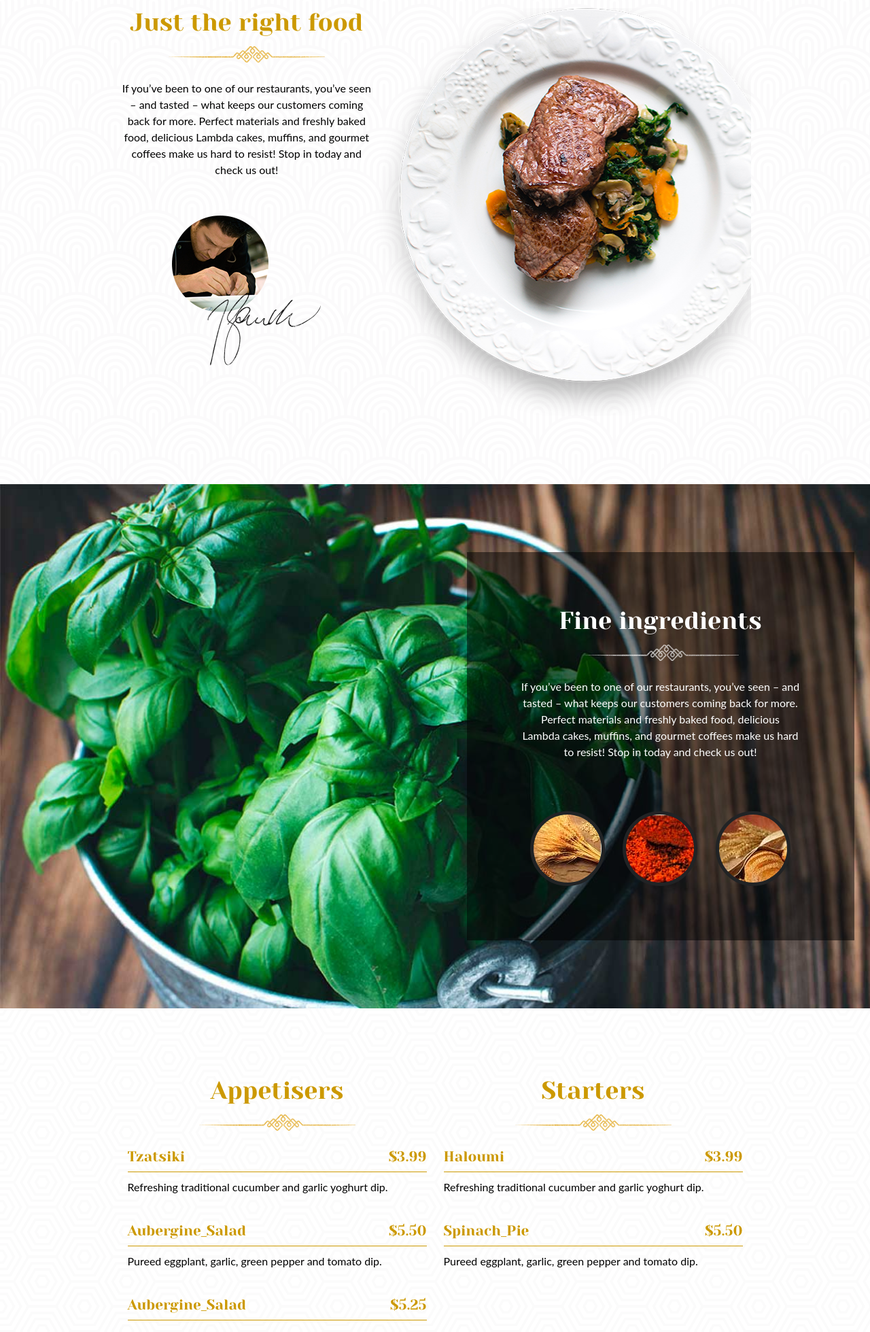
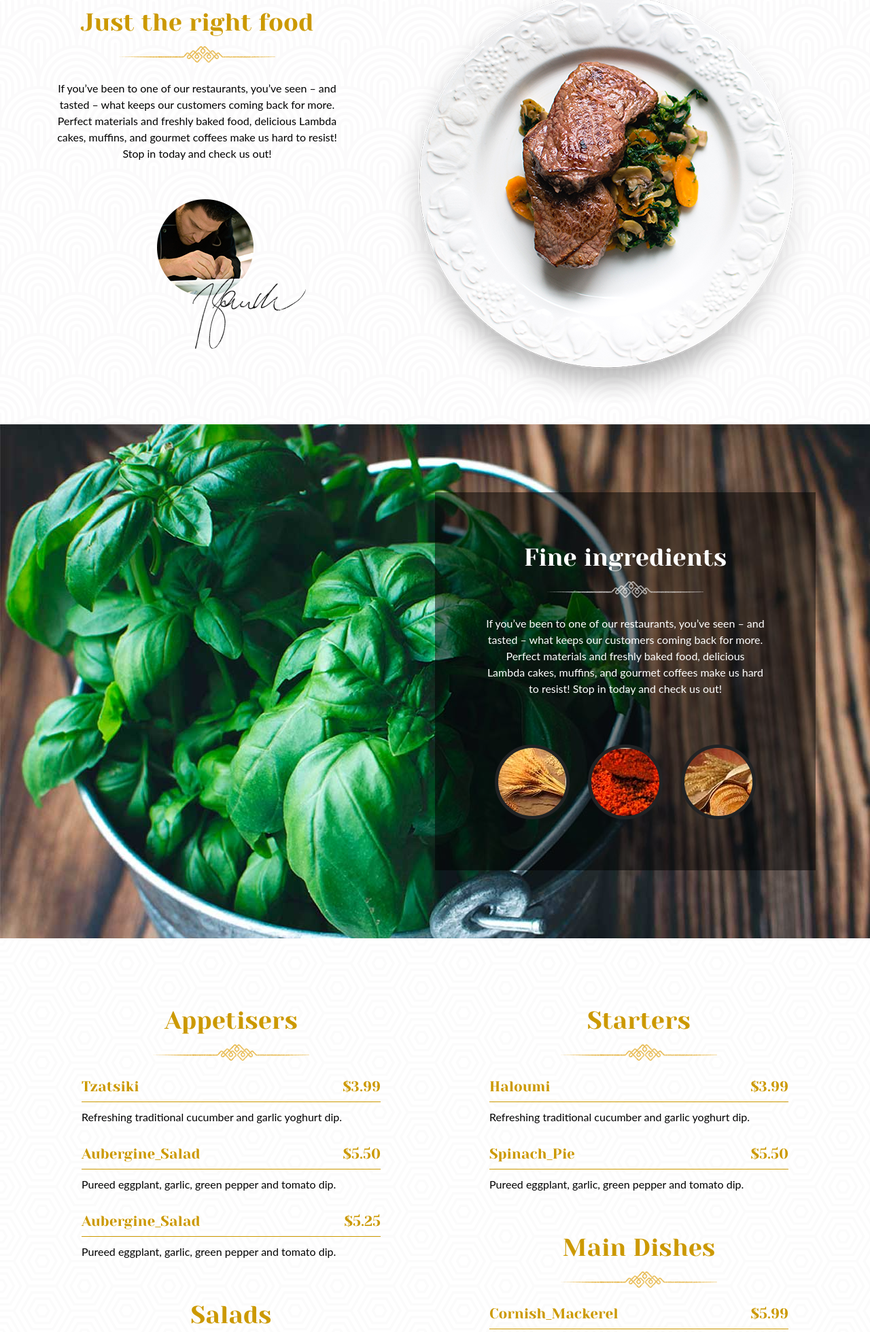
Before and after one commit to UlakhovichKate/markup-1, a plain HTML site: page index.html in a window 1280 px wide. Shown: the part 841-2800 px from the top of the page at 68% size. Drawn offline with Linux system fonts and the light colour scheme; a web font is replaced by a local one.

Commit message:
px in px

```diff
--- a/index.html
+++ b/index.html
@@ -81,6 +81,7 @@
       </section>
       <section class="menu" id="menu">
         <div class="container flex">
+          <div>
             <div class="menu_theme">
               <h2 class="gold">Appetisers</h2>
               <div class="dish_name gold flex">
@@ -100,19 +101,6 @@
               <p>Pureed eggplant, garlic, green pepper and tomato dip.</p>
             </div>
             <div class="menu_theme">
-            <h2 class="gold">Starters</h2>
-            <div class="dish_name gold flex">
-              <h3>Haloumi</h3>
-              <span>$3.99</span>
-            </div>
-            <p>Refreshing traditional cucumber and garlic yoghurt dip.</p>
-            <div class="dish_name gold flex">
-              <h3>Spinach_Pie</h3>
-              <span>$5.50</span>
-            </div>
-            <p>Pureed eggplant, garlic, green pepper and tomato dip.</p>
-          </div>
-          <div class="menu_theme">
               <h2 class="gold">Salads</h2>
               <div class="dish_name gold flex">
                 <h3>Olive_Special</h3>
@@ -127,6 +115,21 @@
               <div class="dish_name gold flex">
                 <h3>Gusto_Salad</h3>
                 <span>$5.25</span>
+              </div>
+              <p>Pureed eggplant, garlic, green pepper and tomato dip.</p>
+            </div>
+          </div>
+          <div>
+            <div class="menu_theme">
+              <h2 class="gold">Starters</h2>
+              <div class="dish_name gold flex">
+                <h3>Haloumi</h3>
+                <span>$3.99</span>
+              </div>
+              <p>Refreshing traditional cucumber and garlic yoghurt dip.</p>
+              <div class="dish_name gold flex">
+                <h3>Spinach_Pie</h3>
+                <span>$5.50</span>
               </div>
               <p>Pureed eggplant, garlic, green pepper and tomato dip.</p>
             </div>
@@ -154,6 +157,7 @@
               <p>Refreshing traditional cucumber and garlic yoghurt dip.</p>
             </div>
           </div>
+        </div>
       </section>
       <section class="reviews">
         <div class="container">
@@ -178,8 +182,8 @@
             <h2 class="gold">Just the right food</h2>
             <p>If you’ve been to one of our restaurants, you’ve seen –
                and tasted – what keeps our customers coming back for
-                more. Perfect materials and freshly baked food.
-                Delicious Lambda cakes,  muffins, and gourmet coffees make us hard
+                more. Perfect materials and freshly baked food.</p>
+            <p> Delicious Lambda cakes,  muffins, and gourmet coffees make us hard
                 to resist! Stop in today and check us out! Perfect materials and freshly
                  baked food.</p>
             <form class="flex">
--- a/styles/style.css
+++ b/styles/style.css
@@ -10,6 +10,10 @@
   font-family: 'Gentium-Basic';
   src: url('../fonts/Gentium-Basic/GenBasB.ttf');
 }
+@font-face {
+  font-family: 'open-sans';
+  src: url('../fonts/open-sans/OpenSans-Regular.ttf');
+}
 body{
   margin: 0;
   padding: 0;
@@ -17,15 +21,15 @@ body{
   background-image: url('../images/pattern.png');
 }
 .container{
-  max-width: 1600px;
+  max-width: 1200px;
   margin:auto;
   text-align: center;
-  padding: 0 175px;
+  padding: 0;
   background-size: cover;
 }
 main .container{
   padding-top: 100px;
-  padding-bottom: 100px;
+  padding-bottom: 70px;
 }
 .flex{
   display: flex;
@@ -98,7 +102,7 @@ li{
 }
 /*************************************************header */
 header .navigation{
-  background-image: linear-gradient(rgba(0,0,0,1), rgba(0,0,0,0));
+  background-image: linear-gradient(rgba(0,0,0,0.7), rgba(0,0,0,0));
 }
 nav li{
   border-top: 3px solid rgba(0,0,0,0);
@@ -150,33 +154,43 @@ header{
   border: 1px solid #fff;
 }
 /************************************************ cook */
+.about .container{
+  position: relative;
+  padding-bottom: 12px;
+}
 .image_with_plate{
   width: 620px;
   height: 600px;
   background-image: url("../images/plate.png");
+  position: relative;
+  top:-20px;
 }
 .cooker{
   width: 420px;
+  position: relative;
 }
 .cooker img{
   margin-top: 55px;
+  position: relative;
+  left: 50px;
 }
 /************************************************* ingredients */
-.ingredients .container{
+.ingredients {
   background-image: url("../images/ingred.jpg");
   position: relative;
 }
 .ingredients .block{
   width:410px;
-  padding: 80px;
+  padding: 75px;
   background-color: rgba(0,0,0,0.5);
+  margin-bottom: 30px;
 }
 .ingredients p, .ingredients h2{
   color: #fff;
 }
 .block{
   position: relative;
-  left: 55%;
+  left: 50%;
 }
 .food_images div{
   width: 100px;
@@ -185,7 +199,7 @@ header{
   border: 5px solid #212325;
   overflow: hidden;
   background-position: 50%;
-  margin-top: 75px;
+  margin-top: 70px;
 }
 /****************************************** menu */
 .menu{
@@ -193,12 +207,15 @@ header{
 }
 .menu .container{
   flex-wrap: wrap;
+  padding-bottom: 30px;
 }
 .menu_theme{
   width: 440px;
+  margin-bottom: 30px;
 }
 .menu_theme p{
   text-align: left;
+  padding: 10px 0 30px;
 }
 .dish_name{
   border-bottom: 1px solid #cc9900;
@@ -207,11 +224,8 @@ header{
 .menu h3, .menu span{
   padding: 0 0 10px;
 }
-.menu p{
-  padding: 10px 0 40px;
-}
 /******************************************* REVIEWS */
-.reviews .container{
+.reviews{
   background-image: url("../images/rew.jpg");
 }
 .inf_block{
@@ -227,15 +241,19 @@ header{
   font-family: 'Gentium-Basic';
   color: #dde0df;
 }
+/****************************************************** reserved*/
 .info_reserved{
   width: 435px;
+}
+.info_reserved p{
+  padding-bottom: 10px;
 }
 form label{
   display: block;
   color: #cc9900;
   font-weight: 700;
   margin: 30px 0 10px;
-  font-style: 'Lato';
+  font-family: 'open-sans';
 }
 form{
   text-align: left;
```
Lines whose indentation alone changed are shown as unchanged.
